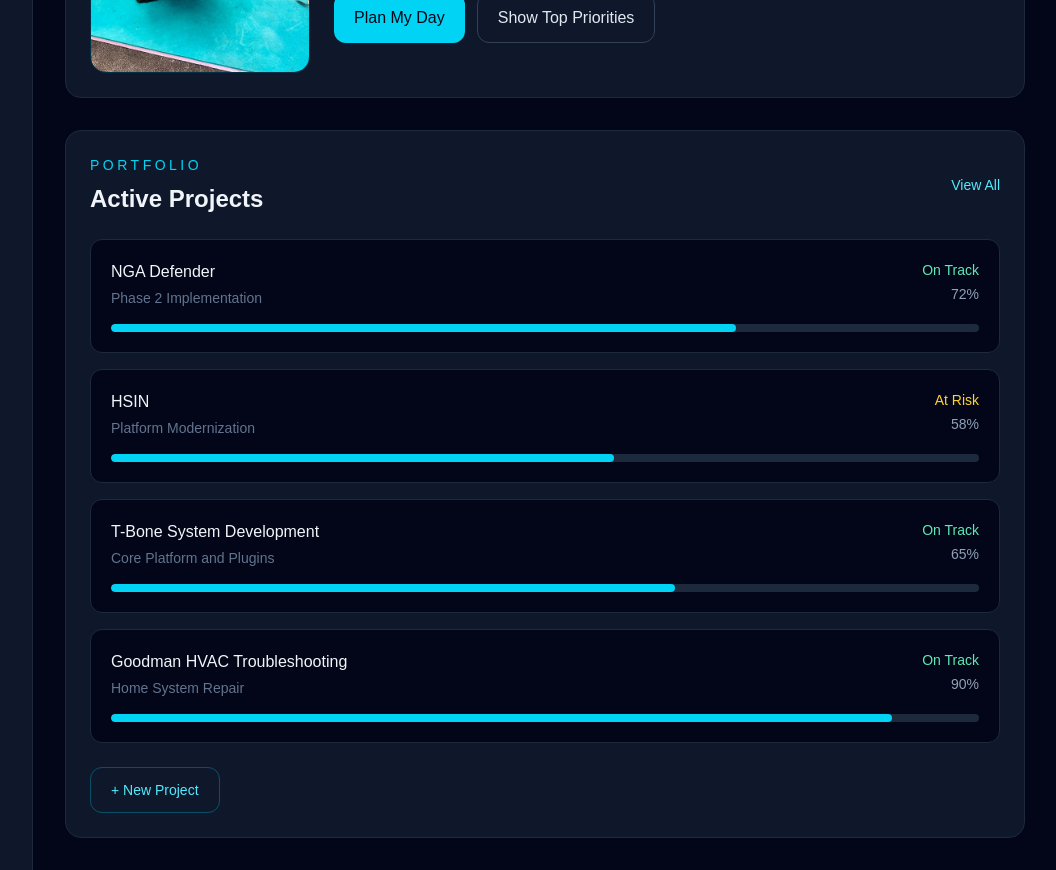
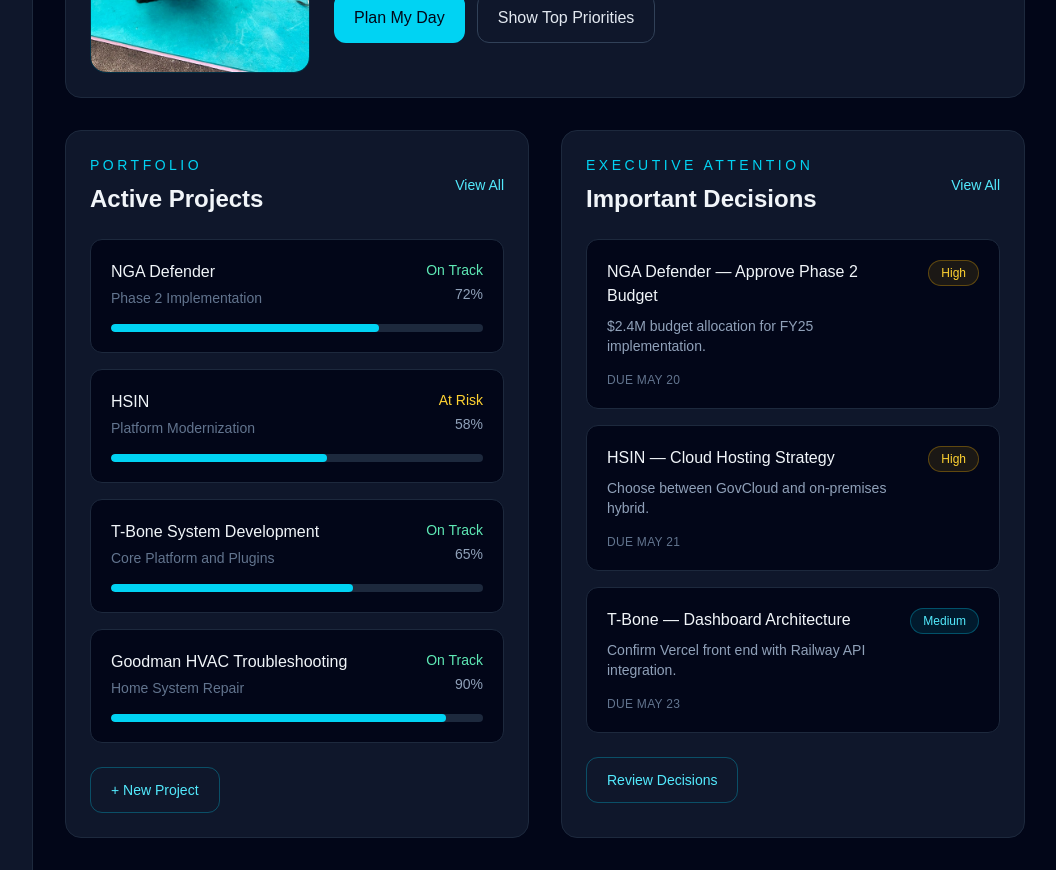
Before and after one commit to jameswilliamsusmc/tbone-dashboard, a Next.js app: page / in a window 1280 px wide. Shown: the part 680-1550 px from the top of the page, without its empty margins (223-1279 px from the left). Built offline with nearby package versions, Linux system fonts and the light colour scheme.

Commit message:
Add Important Decisions dashboard panel

```diff
--- a/src/app/page.tsx
+++ b/src/app/page.tsx
@@ -28,6 +28,30 @@ const projects = [
     progress: 90,
     status: "On Track",
     statusClass: "text-emerald-300",
+  },
+];
+
+const decisions = [
+  {
+    title: "NGA Defender — Approve Phase 2 Budget",
+    detail: "$2.4M budget allocation for FY25 implementation.",
+    due: "Due May 20",
+    priority: "High",
+    priorityClass: "border-amber-400/30 bg-amber-400/10 text-amber-300",
+  },
+  {
+    title: "HSIN — Cloud Hosting Strategy",
+    detail: "Choose between GovCloud and on-premises hybrid.",
+    due: "Due May 21",
+    priority: "High",
+    priorityClass: "border-amber-400/30 bg-amber-400/10 text-amber-300",
+  },
+  {
+    title: "T-Bone — Dashboard Architecture",
+    detail: "Confirm Vercel front end with Railway API integration.",
+    due: "Due May 23",
+    priority: "Medium",
+    priorityClass: "border-cyan-400/30 bg-cyan-400/10 text-cyan-300",
   },
 ];
 
@@ -185,13 +209,16 @@ export default function Home() {
             </div>
           </section>
 
-          <section className="mt-8 rounded-2xl border border-slate-800 bg-slate-900 p-6">
+          <section className="mt-8 grid gap-8 xl:grid-cols-2">
+            <div className="rounded-2xl border border-slate-800 bg-slate-900 p-6">
               <div className="mb-6 flex items-center justify-between">
                 <div>
                   <p className="text-sm uppercase tracking-[0.25em] text-cyan-400">
                     Portfolio
                   </p>
-                <h3 className="mt-2 text-2xl font-semibold">Active Projects</h3>
+                  <h3 className="mt-2 text-2xl font-semibold">
+                    Active Projects
+                  </h3>
                 </div>
 
                 <button
@@ -219,7 +246,9 @@ export default function Home() {
                       </div>
 
                       <div className="text-right">
-                      <p className={`text-sm font-medium ${project.statusClass}`}>
+                        <p
+                          className={`text-sm font-medium ${project.statusClass}`}
+                        >
                           {project.status}
                         </p>
                         <p className="mt-1 text-sm text-slate-400">
@@ -244,6 +273,64 @@ export default function Home() {
               >
                 + New Project
               </button>
+            </div>
+
+            <div className="rounded-2xl border border-slate-800 bg-slate-900 p-6">
+              <div className="mb-6 flex items-center justify-between">
+                <div>
+                  <p className="text-sm uppercase tracking-[0.25em] text-cyan-400">
+                    Executive Attention
+                  </p>
+                  <h3 className="mt-2 text-2xl font-semibold">
+                    Important Decisions
+                  </h3>
+                </div>
+
+                <button
+                  type="button"
+                  className="text-sm font-medium text-cyan-300 hover:text-cyan-200"
+                >
+                  View All
+                </button>
+              </div>
+
+              <div className="space-y-4">
+                {decisions.map((decision) => (
+                  <div
+                    key={decision.title}
+                    className="rounded-xl border border-slate-800 bg-slate-950 p-5"
+                  >
+                    <div className="flex items-start justify-between gap-4">
+                      <div>
+                        <h4 className="font-medium text-slate-100">
+                          {decision.title}
+                        </h4>
+                        <p className="mt-2 text-sm text-slate-400">
+                          {decision.detail}
+                        </p>
+                      </div>
+
+                      <span
+                        className={`rounded-full border px-3 py-1 text-xs font-medium ${decision.priorityClass}`}
+                      >
+                        {decision.priority}
+                      </span>
+                    </div>
+
+                    <p className="mt-4 text-xs uppercase tracking-wide text-slate-500">
+                      {decision.due}
+                    </p>
+                  </div>
+                ))}
+              </div>
+
+              <button
+                type="button"
+                className="mt-6 rounded-xl border border-cyan-400/30 px-5 py-3 text-sm font-medium text-cyan-300 hover:bg-cyan-400/10"
+              >
+                Review Decisions
+              </button>
+            </div>
           </section>
         </section>
       </div>
```
Lines whose indentation alone changed are shown as unchanged.
